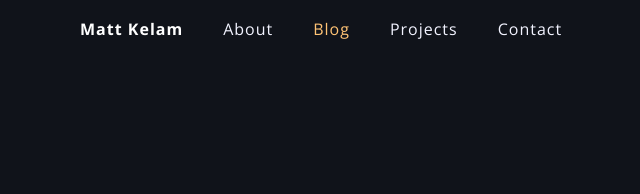
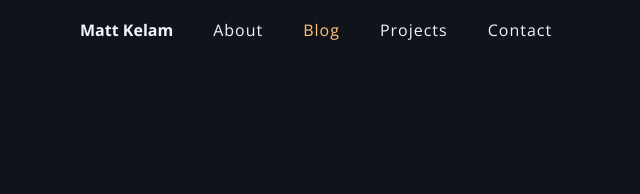
Before and after one commit to maaronkel/Portfolio, a plain HTML site: page src/blog.html in a window 1280 px wide. Shown: the top 194 px of the page, 80-720 px from the left. Drawn offline with nearby package versions, Linux system fonts and the light colour scheme.

Commit message:
Updated media queries and navbar links

```diff
--- a/src/styles/partials/_media.scss
+++ b/src/styles/partials/_media.scss
@@ -74,15 +74,18 @@
 			  font-size: 1.6rem;
         font-weight: 400;
         letter-spacing: 0.1rem;
-        margin: 1rem 2rem;
+        margin: 1.1rem 2rem;
         padding: 0;
         transition: all 0.4s ease;
       }
       &--home {
         &:link,
 		    &:visited {
+          text-decoration: none;
+          letter-spacing: 0rem;
+          font-size: 1.6rem;
           font-weight: 700;
-          font-size: 1.6rem;
+          transition: all ease-in-out 0.3s;
         }
         &:hover {
           color: $toggle-btn--color__light;
@@ -286,7 +289,7 @@
       }
     }
     &__item {
-      margin-top: 1.1rem;
+      margin-top: 1rem;
     }
   }
 }
--- a/src/styles/styles.scss
+++ b/src/styles/styles.scss
@@ -101,9 +101,11 @@
     &--home {
       &:link,
 		  &:visited {
+        text-decoration: none;
+        letter-spacing: 0rem;
         font-size: 2.2rem;
         font-weight: 700;
-        color: #ffffff;
+        transition: all ease-in-out 0.3s;
       }
     }
   }
@@ -177,6 +179,10 @@
     font-weight: 700;
     color: #ffffff;
     transition: all ease-in-out 0.3s;
+    &:hover,
+		&:active {
+      color: $toggle-btn--color__light;
+		}
   }
 }
 
```
Also changed, not shown: src/styles/styles.css.
